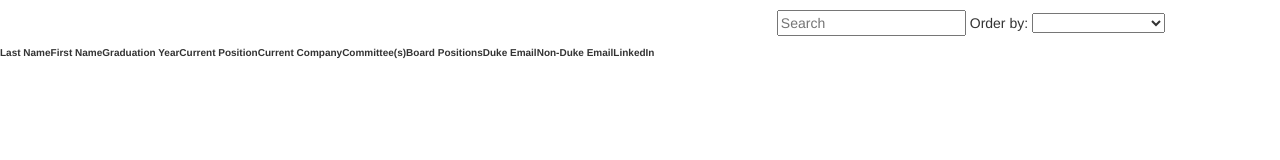
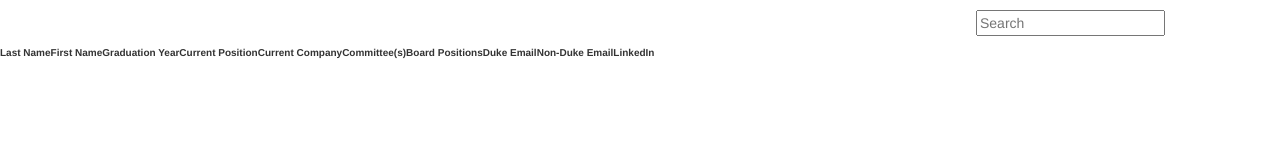
Before and after one commit to dylandpowers/DUU-Alumni-Page, a website: page public/index.html in a window 1280 px wide. Drawn offline with nearby package versions, Linux system fonts and the light colour scheme; no server answers.

Commit message:
Removed ordering function

```diff
--- a/public/index.html
+++ b/public/index.html
@@ -11,8 +11,6 @@
     <div class="container" style="margin: 10px 10px 10px 10px;">
       <div class="pull-right control-group">
         <input type="text" id="query" ng-model="query" placeholder="Search"/>
-        <span>Order by:</span>
-        <select ng-options="attr as attr.humanName for attr in attributes" ng-model="orderList"></select>
       </div>
     </div>
     <table class="table-striped table-hover" style="font-size: 10px;">
```
